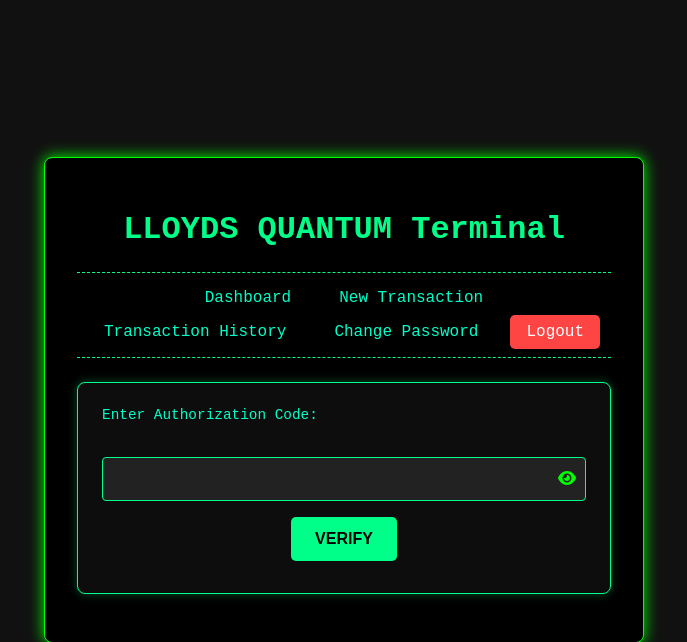
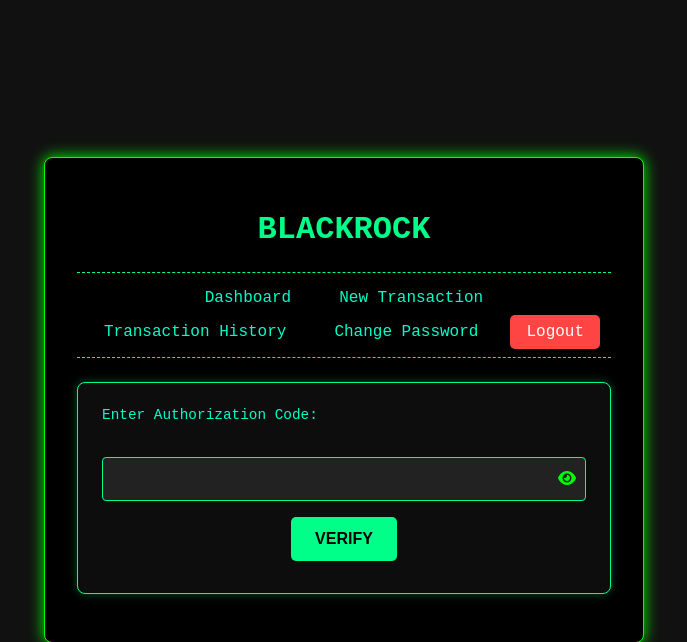
Before and after one commit to NBKUSA/wallmart, a Flask app: page /auth in a window 1280 px wide. Shown: the top 642 px of the page, without its empty margins (296-983 px from the left). Run offline with Flask 3, Linux system fonts and the light colour scheme; the visitor is signed in with stand-in values (Sample User, id 1).

Commit message:
Update base.html

```diff
--- a/templates/base.html
+++ b/templates/base.html
@@ -2,7 +2,7 @@
 <html lang="en">
 <head>
     <meta charset="UTF-8">
-    <title>LLOYDS QUANTUM</title>
+    <title>BLACKROCK</title>
     <link rel="manifest" href="{{ url_for('static', filename='manifest.json') }}">
     <meta name="theme-color" content="#1a237e">
     <meta name="viewport" content="width=device-width, initial-scale=1.0, maximum-scale=1.0, user-scalable=no">
@@ -13,7 +13,7 @@
 </head>
 <body>
     <div class="container">
-        <h1>LLOYDS QUANTUM Terminal</h1>
+        <h1>BLACKROCK</h1>
 
         {% with messages = get_flashed_messages(with_categories=true) %}
           {% if messages %}
```
